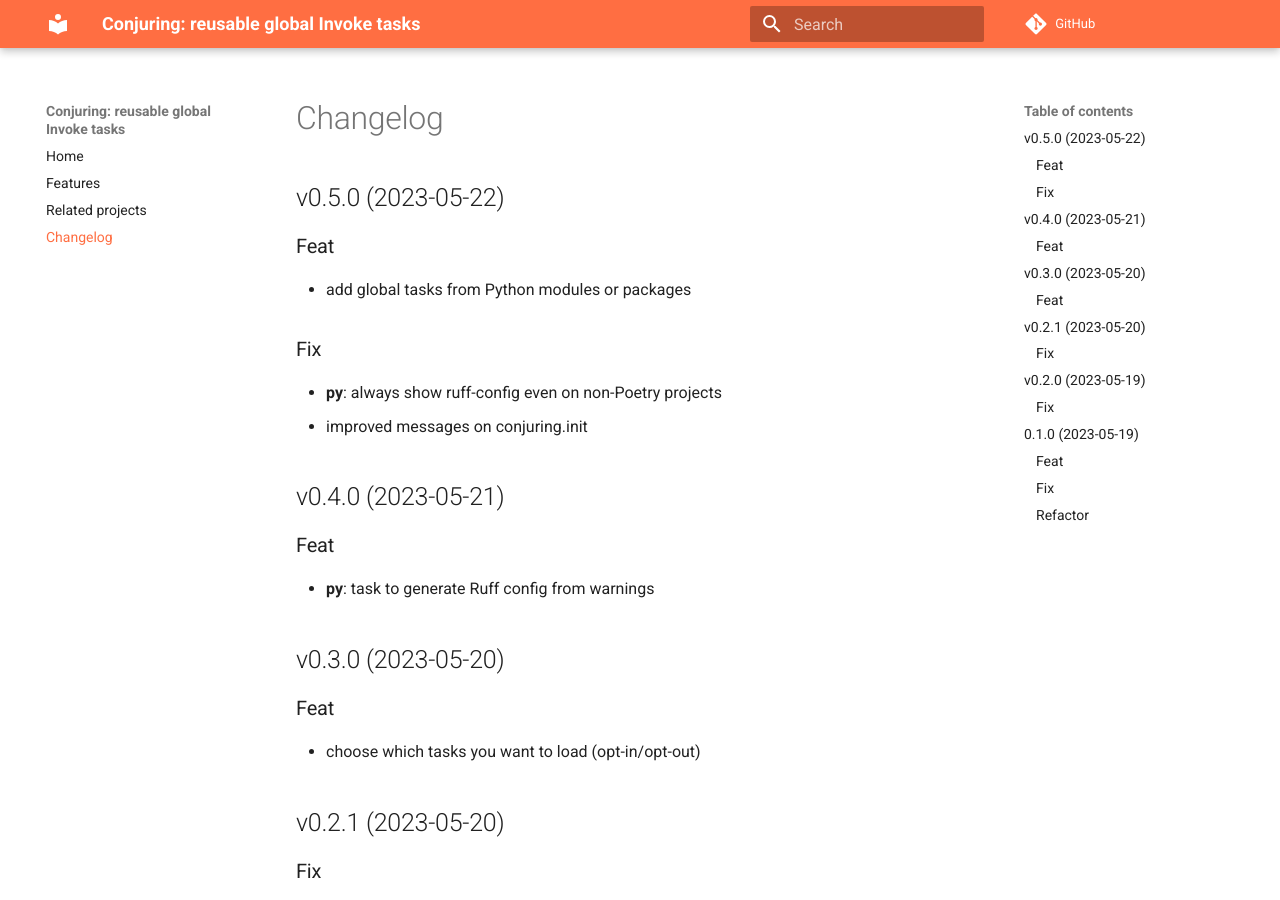
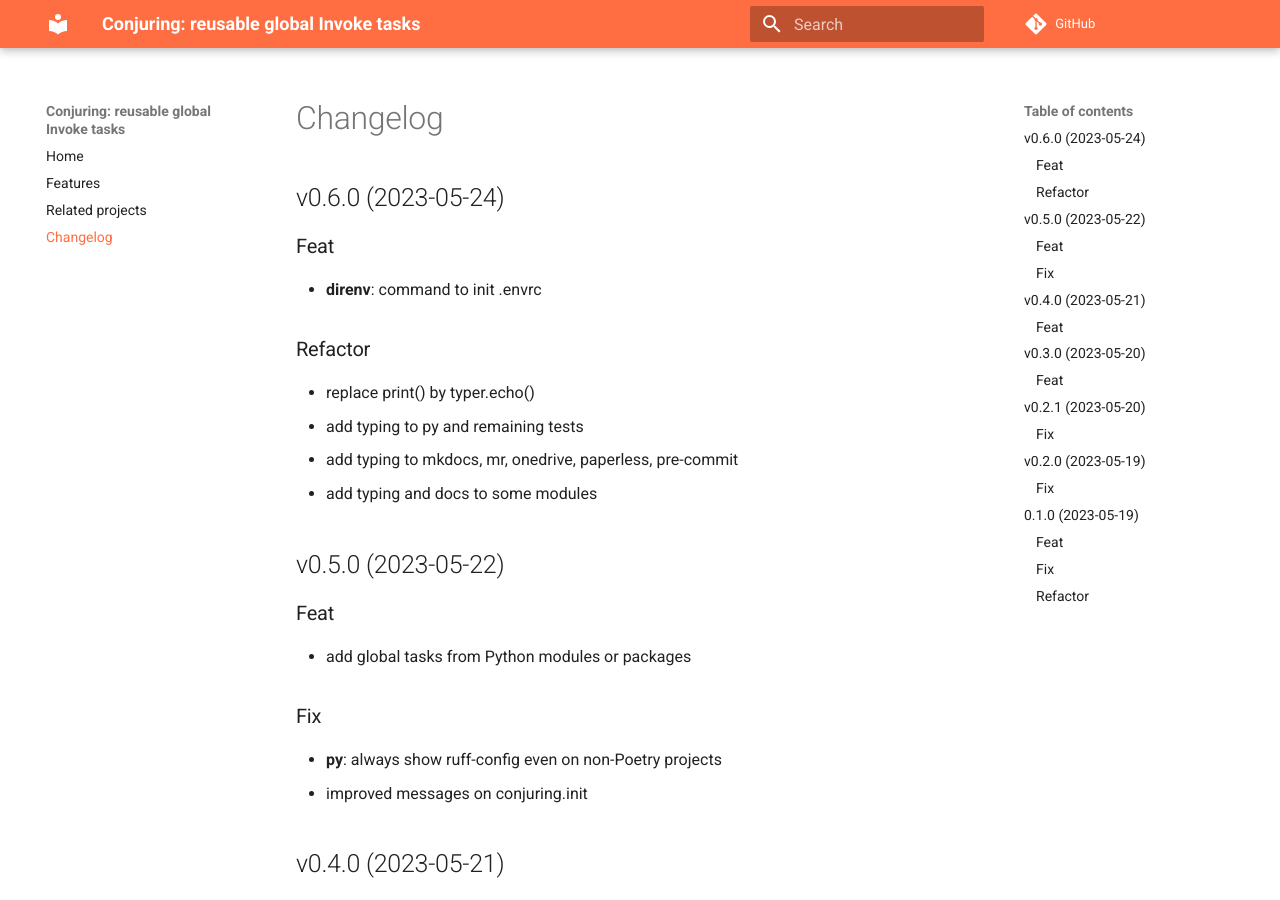
Before and after one commit to andreoliwa/conjuring, an MkDocs documentation site: the page built from docs/CHANGELOG.md, in a window 1280 px wide and 900 px high. Built offline with MkDocs 1.6.1 and Material for MkDocs 9.7.7, drawn with Linux system fonts in a browser that asks for light colours; comment, search, counter and statistics services are not loaded.

Commit message:
bump: version 0.5.0 → 0.6.0

```diff
--- a/docs/CHANGELOG.md
+++ b/docs/CHANGELOG.md
@@ -1,4 +1,17 @@
 # Changelog
+
+## v0.6.0 (2023-05-24)
+
+### Feat
+
+- **direnv**: command to init .envrc
+
+### Refactor
+
+- replace print() by typer.echo()
+- add typing to py and remaining tests
+- add typing to mkdocs, mr, onedrive, paperless, pre-commit
+- add typing and docs to some modules
 
 ## v0.5.0 (2023-05-22)
 
--- a/pyproject.toml
+++ b/pyproject.toml
@@ -1,6 +1,6 @@
 [tool.poetry]
 name = "conjuring"
-version = "0.5.0"
+version = "0.6.0"
 description = "🐍🤖 Reusable global Invoke tasks that can be merged with local project tasks"
 authors = ["W. Augusto Andreoli <andreoliwa@gmail.com>"]
 license = "MIT"
@@ -29,7 +29,7 @@ pytest = "*"
 
 [tool.commitizen]
 name = "cz_conventional_commits"
-version = "0.5.0"
+version = "0.6.0"
 
 # https://commitizen-tools.github.io/commitizen/bump/#configuration
 version_files = [
```
